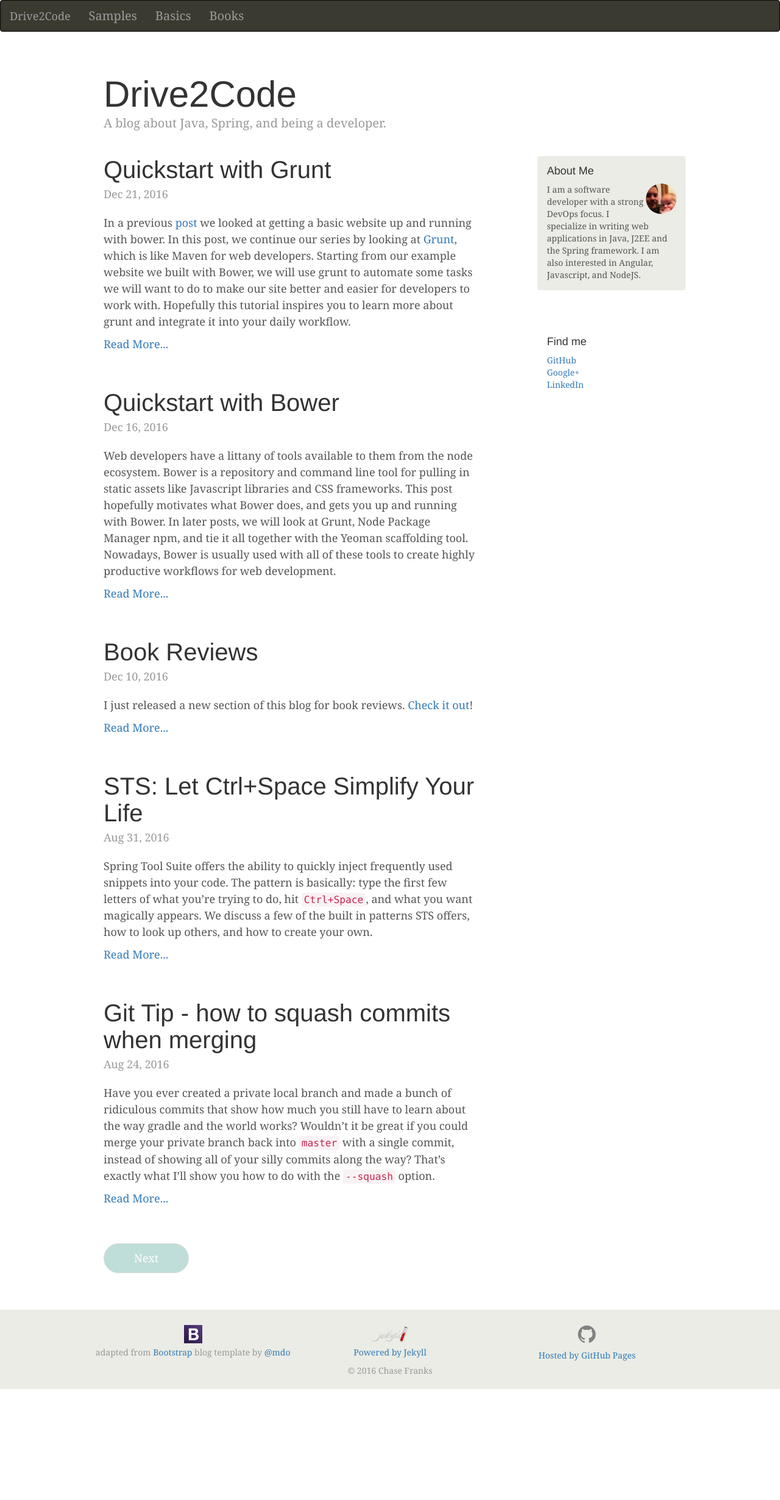
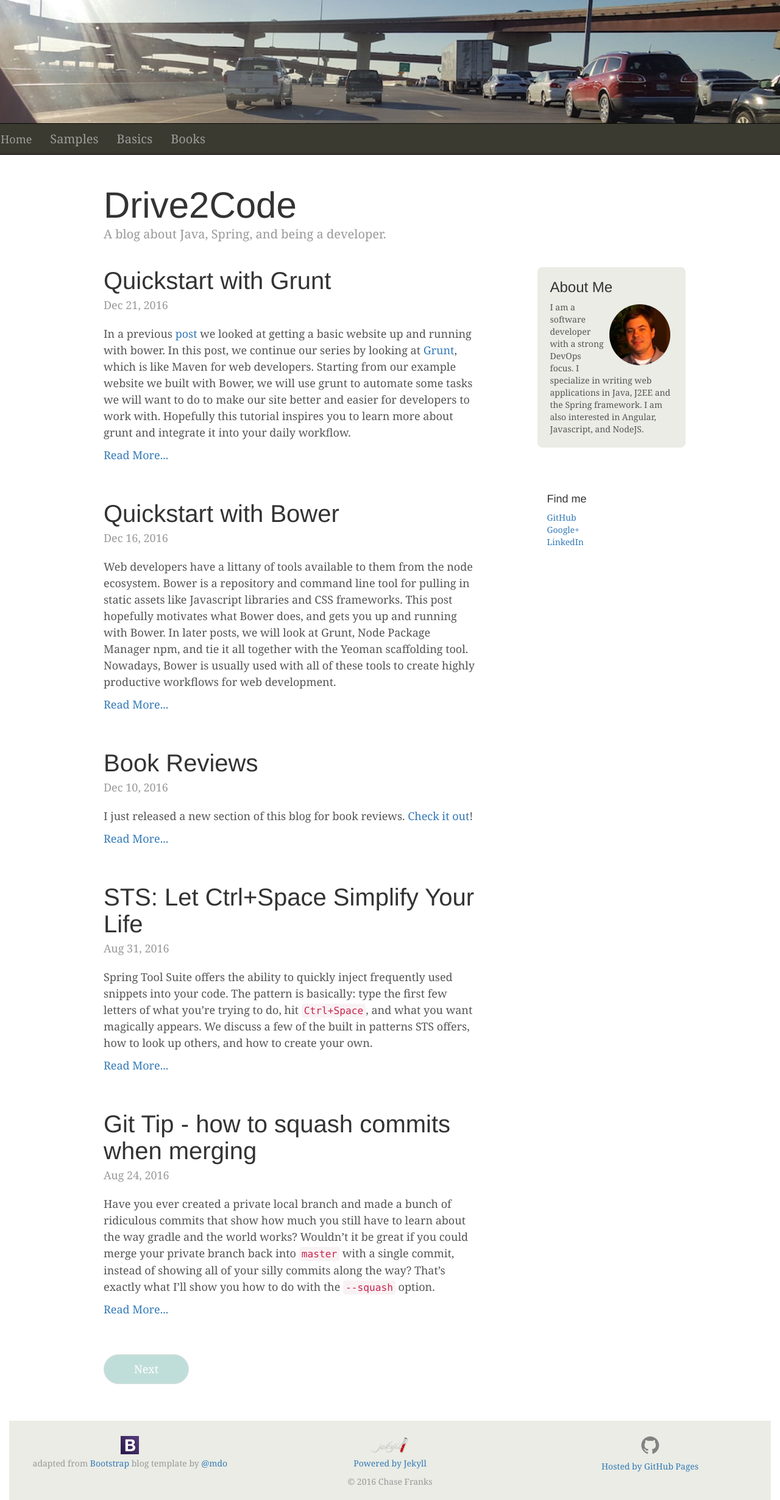
Before and after one commit to chasefranks/chasefranks.github.io, a Jekyll site: the page built from index.html, in a window 1280 px wide. Shown: the whole page at 61% size. Built offline with Jekyll 4.4.1, drawn with Linux system fonts in a browser that asks for light colours; nearby versions of some CDN libraries; the list of posts is cut into pages by our own code; before the commit the page ends 2278 px from its top, so only the background shows below that.

Commit message:
some ui redesign

```diff
--- a/_includes/footer.html
+++ b/_includes/footer.html
@@ -1,5 +1,4 @@
-<footer class="blog-footer">
-  <div class="container">
+<div class="container-fluid blog-footer">
   <div class="row">
     <div class="col-sm-4">
       <div class="row"><img src="/images/bootstrap-icon.png" alt="Bootstrap"/></div>
@@ -18,4 +17,3 @@
     &copy 2016 Chase Franks
   </p>
 </div>
-</footer>
--- a/_includes/header.html
+++ b/_includes/header.html
@@ -1,4 +1,9 @@
-<nav class="navbar navbar-inverse blog-masthead">
+<div class="container-fluid">
+  <div class="row">
+    <div id="header-img"/>
+  </div>
+  <div class="row">
+    <nav class="navbar navbar-inverse blog-masthead" id="topnavbar">
 
       <div class="navbar-header">
         <button type="button" class="navbar-toggle collapsed" data-toggle="collapse" data-target="#this-navbar" aria-expanded="false">
@@ -7,7 +12,7 @@
           <span class="icon-bar"></span>
           <span class="icon-bar"></span>
         </button>
-    <a class="navbar-brand" href="/">Drive2Code</a>
+        <a class="navbar-brand" href="/">Home</a>
       </div>
 
       <div class="collapse navbar-collapse" id="this-navbar">
@@ -19,3 +24,6 @@
       </div>
 
     </nav>
+
+  </div>
+</div>
--- a/_layouts/default.html
+++ b/_layouts/default.html
@@ -10,7 +10,7 @@
     <div class="container">
 
       <div class="blog-header">
-        <h1 class="blog-title">{{site.title}}</h1>
+        <h2 class="blog-title">{{site.title}}</h2>
         <p class="lead blog-description">{{site.description}}</p>
       </div>
 
@@ -24,7 +24,15 @@
     ================================================== -->
     <!-- Placed at the end of the document so the pages load faster -->
     <script src="https://ajax.googleapis.com/ajax/libs/jquery/1.11.3/jquery.min.js"></script>
-    <!-- <script src="../../dist/js/bootstrap.min.js"></script> -->
+    <script src="https://maxcdn.bootstrapcdn.com/bootstrap/3.3.7/js/bootstrap.min.js" integrity="sha384-Tc5IQib027qvyjSMfHjOMaLkfuWVxZxUPnCJA7l2mCWNIpG9mGCD8wGNIcPD7Txa" crossorigin="anonymous"></script>
+
+    <script type="text/javascript">
+      $('#topnavbar').affix({
+        offset: {
+            top: $('#header-img').height()
+        }
+      });
+    </script>
 
   </body>
 
--- a/_sass/_styles.scss
+++ b/_sass/_styles.scss
@@ -40,6 +40,30 @@ h6, .h6 {
   }
 }
 
+/*close out border radius on Bootstrap navbar*/
+.navbar {
+
+}
+
+#topnavbar {
+    border-radius: 0px;
+    margin: 0;
+    z-index: 1;
+}
+#topnavbar.affix {
+    position: fixed;
+    top: 0;
+    width: 100%;
+}
+
+
+#header-img {
+  height: 202px;
+  background-image: url('/images/driving.jpg');
+  background-repeat: no-repeat;
+  background-attachment: fixed;
+  background-size: 100% auto;
+}
 
 /*
  * Masthead for nav
@@ -121,14 +145,15 @@ h6, .h6 {
   margin: 0 -15px 15px;
 }
 .sidebar-module-inset {
-  padding: 15px;
+  padding: 20px;
   background-color: $footer-bg-color;
-  border-radius: 4px;
+  border-radius: 8px;
 }
 
 .sidebar-module-inset img {
-  height: 50px;
+  height: 100px;
   float: right;
+  margin: 5px;
 }
 .sidebar-module-inset p:last-child,
 .sidebar-module-inset ul:last-child,
@@ -180,13 +205,11 @@ h6, .h6 {
 /*
  * Footer
  */
-
 .blog-footer {
   padding: 20px 0;
   color: #999;
   text-align: center;
   background-color: $footer-bg-color;
-
 }
 .blog-footer p:last-child {
   margin-bottom: 0;
--- a/index.html
+++ b/index.html
@@ -34,8 +34,8 @@ layout: default
 
   <div class="col-sm-3 col-sm-offset-1 blog-sidebar">
     <div class="sidebar-module sidebar-module-inset">
-      <h4>About Me</h4>
-      <span><img class="img-circle" src="/images/profile.jpg" alt="Chase Google Profile Pic" /></span>
+      <h3>About Me</h3>
+      <span><img class="img-circle" src="/images/profile.jpg" alt="Chase profile pic" /></span>
       <p>
         I am a software developer with a strong DevOps focus. I specialize in writing web applications in Java, J2EE and the Spring framework. I am also interested in Angular, Javascript, and NodeJS.
       </p>
```
Also changed, not shown: images/driving.jpg (added), images/profile.jpg. Lines whose indentation alone changed are shown as unchanged.
